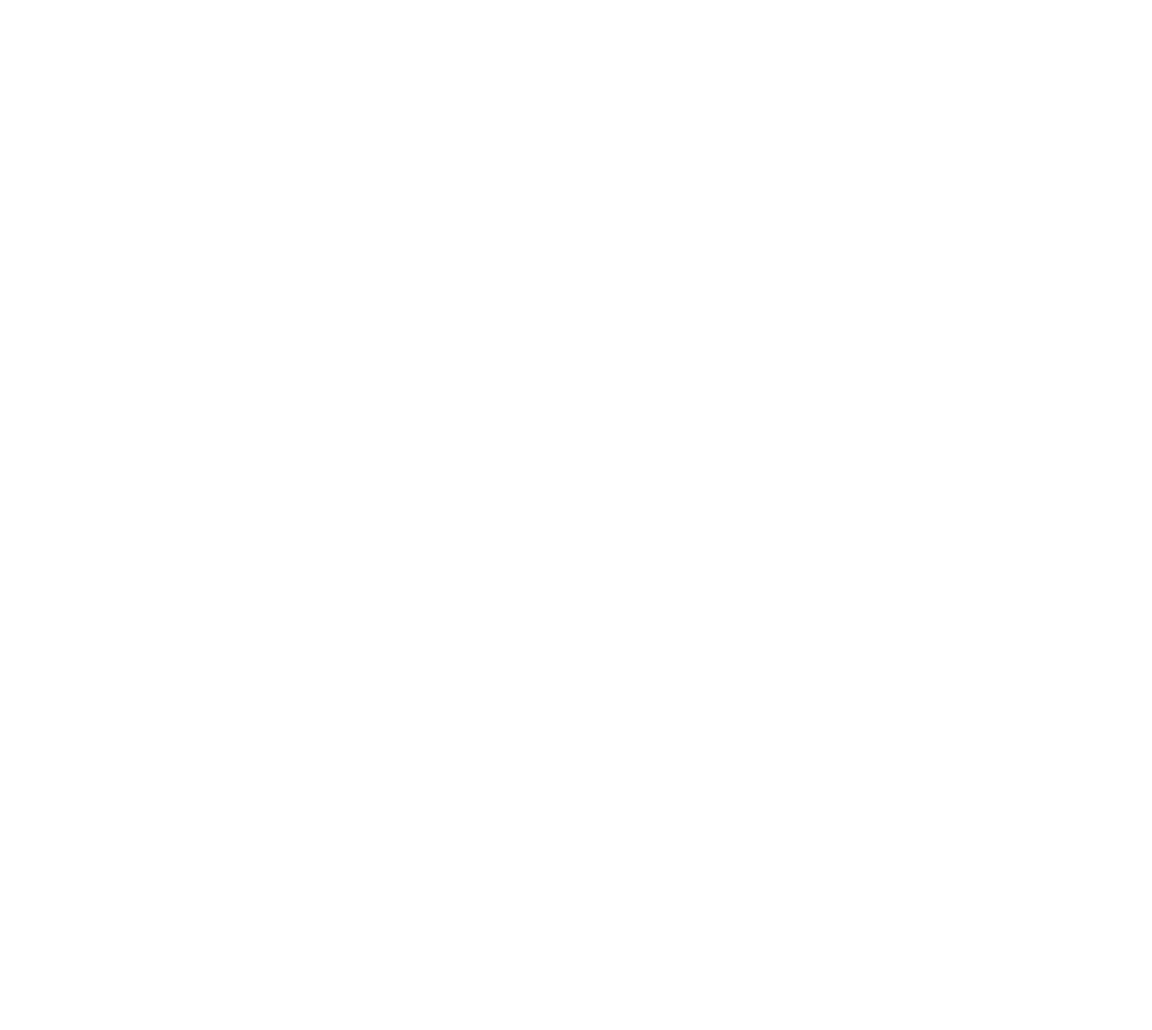
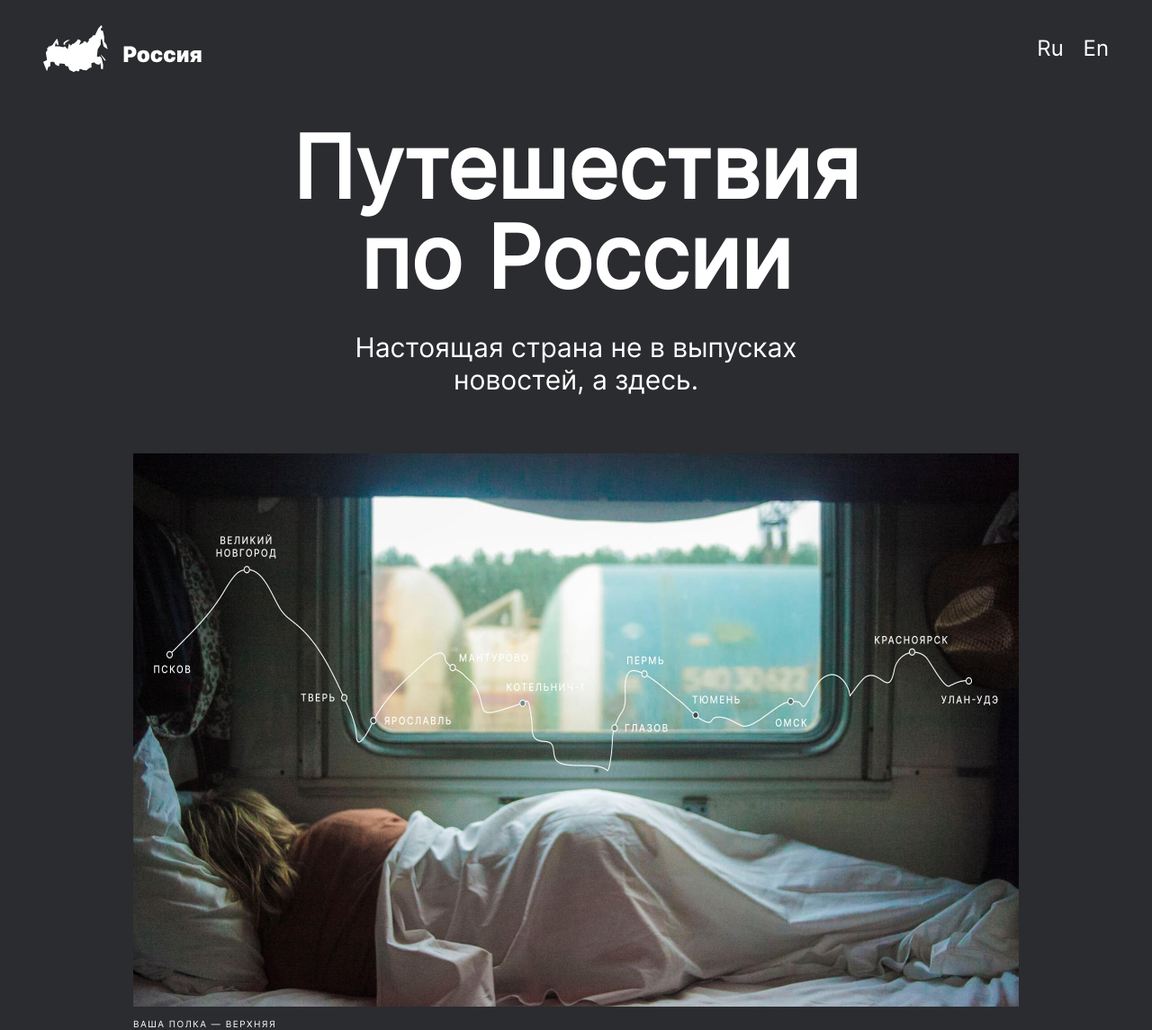
Before and after one commit to StaburovAlexey/russian-travel, a plain HTML site: page index.html in a window 1280 px wide. Shown: the whole page at 90% size. Before the commit the page ends 800 px from the top, so only its background shows below. Drawn offline with Linux system fonts and the light colour scheme.

Commit message:
начало intro

```diff
--- /dev/null
+++ b/blocks/header/__lang-link/header__lang-link.css
@@ -0,0 +1,27 @@
+.header__lang-link {
+  color: #FFFFFF;
+  font-family: 'Inter';
+  font-size: 24px;
+  font-weight: 400;
+  line-height: 28px;
+  text-decoration: none;
+  margin-right: 18px;
+}
+
+.header__lang-link:nth-child(2) {
+  margin: 0;
+}
+
+.header__lang-link:hover {
+  text-decoration: underline;
+  opacity: 0.5;
+}
+
+@media screen and (max-width: 320px){
+
+  .header__lang-link {
+    line-height: 20px;
+    font-size: 18px;
+  }
+
+}
--- /dev/null
+++ b/blocks/header/__logo/header__logo.css
@@ -0,0 +1,11 @@
+.header__logo {
+  max-width: 176px;
+}
+
+@media screen and (max-width: 320px){
+
+  .header__logo {
+    max-width: 142px;
+  }
+
+}
--- /dev/null
+++ b/blocks/header/header.css
@@ -0,0 +1,8 @@
+.header {
+  width: 1184px;
+  max-width: 92.5%;
+  margin: 28px auto 56px;
+  display: flex;
+  justify-content: space-between;
+  align-items: center;
+}
--- /dev/null
+++ b/blocks/lead/__caption/lead__caption.css
@@ -0,0 +1,11 @@
+.lead__caption {
+  font-family: 'Inter';
+  font-style: normal;
+  font-weight: 400;
+  font-size: 10px;
+  line-height: 14px;
+  letter-spacing: 1.5px;
+  text-transform: uppercase;
+  color: #FFFFFF;
+  margin: 0;
+}
--- /dev/null
+++ b/blocks/lead/__image/lead__image.css
@@ -0,0 +1,4 @@
+.lead__image {
+  max-width: 100%;
+  margin: 0 auto 8px;
+}
--- /dev/null
+++ b/blocks/lead/__subtitle/lead__subtitle.css
@@ -0,0 +1,19 @@
+.lead__subtitle {
+  color: #FFFFFF;
+  font-family: 'Inter';
+  font-style: normal;
+  font-weight: 400;
+  font-size: 30px;
+  line-height: 36px;
+  text-align: center;
+  max-width: 640px;
+  margin: 32px auto 64px;
+}
+
+@media screen and (max-width: 320px) {
+  .lead__subtitle {
+    font-size: 16px;
+    line-height: 20px;
+  }
+
+}
--- /dev/null
+++ b/blocks/lead/__title/lead__title.css
@@ -0,0 +1,20 @@
+.lead__title {
+  color: #FFFFFF;
+  font-family: 'Inter';
+  font-style: normal;
+  font-weight: 900;
+  font-size: 96px;
+  line-height: 100px;
+  margin: 0 auto;
+  text-align: center;
+  max-width: 720px;
+
+}
+
+@media screen and (max-width: 767px) {
+  .lead__title {
+    font-size: 40px;
+    line-height: 44px;
+  }
+
+}
--- /dev/null
+++ b/blocks/lead/lead.css
@@ -0,0 +1,5 @@
+.lead {
+  max-width: 984px;
+  margin: 0 auto;
+
+}
--- /dev/null
+++ b/blocks/page/page.css
@@ -0,0 +1,3 @@
+.page {
+  background-color: #2A2C2F;
+}
--- a/fonts/fonts.css
+++ b/fonts/fonts.css
@@ -0,0 +1,11 @@
+@font-face {
+  font-family: 'Inter';
+  src: url(./Inter-Regular.woff);
+  font-weight: 400;
+}
+
+@font-face {
+  font-family: 'Inter bold';
+  src: url(./Inter-Bold.woff);
+  font-weight: 900;
+}
--- a/index.html
+++ b/index.html
@@ -1,12 +1,29 @@
 <!DOCTYPE html>
 <html lang="ru">
+
 <head>
-    <meta charset="UTF-8">
-    <meta http-equiv="X-UA-Compatible" content="IE=edge">
-    <meta name="viewport" content="width=device-width, initial-scale=1.0">
-    <title>Document</title>
+  <meta charset="UTF-8">
+  <meta http-equiv="X-UA-Compatible" content="IE=edge">
+  <meta name="viewport" content="width=device-width, initial-scale=1.0">
+  <link rel="stylesheet" href="./pages/index.css">
+  <title>Document</title>
 </head>
-<body>
+
+<body class="page">
+  <header class="header">
+    <img src="./images/header-logo.svg" alt="карта России и подпись Россия" class="header__logo">
+    <div>
+      <a href="" class="header__lang-link">Ru</a>
+      <a href="" class="header__lang-link">En</a>
+    </div>
+  </header>
+  <section class="lead">
+    <h1 class="lead__title">Путешествия по России</h1>
+    <p class="lead__subtitle">Настоящая страна не в выпусках новостей, а здесь.</p>
+    <img src="./images/lead-polka.jpg" alt="человек лежит в поезде возле окна, перечислины города" class="lead__image">
+    <p class="lead__caption">ваша полка — верхняя</p>
+  </section>
 
 </body>
+
 </html>
--- a/pages/index.css
+++ b/pages/index.css
@@ -0,0 +1,12 @@
+@import url(../vendor/normalize.css);
+@import url(../fonts/fonts.css);
+@import url(../blocks/page/page.css);
+@import url(../blocks/header/header.css);
+@import url(../blocks/header/__logo/header__logo.css);
+@import url(../blocks/header/__lang-link/header__lang-link.css);
+@import url(../blocks/lead/lead.css);
+@import url(../blocks/lead/lead.css);
+@import url(../blocks/lead/__caption/lead__caption.css);
+@import url(../blocks/lead/__image/lead__image.css);
+@import url(../blocks/lead/__subtitle/lead__subtitle.css);
+@import url(../blocks/lead/__title/lead__title.css);
```
Also changed, not shown: fonts/Inter-Bold.woff (added), fonts/Inter-Bold.woff2 (added), fonts/Inter-Regular.woff (added), fonts/Inter-Regular.woff2 (added), fonts/Inter.var.woff2 (added).
